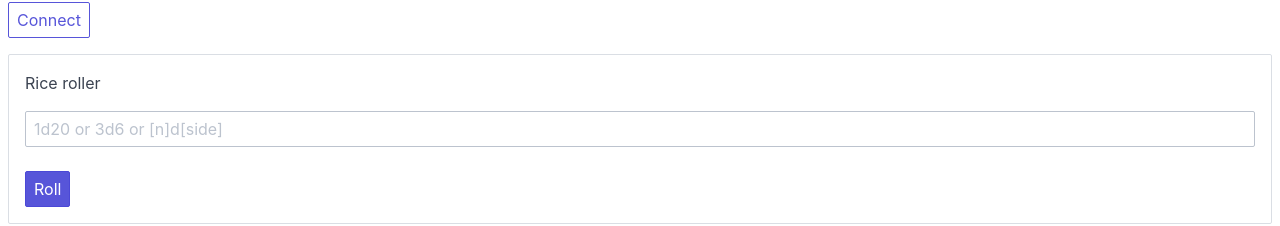
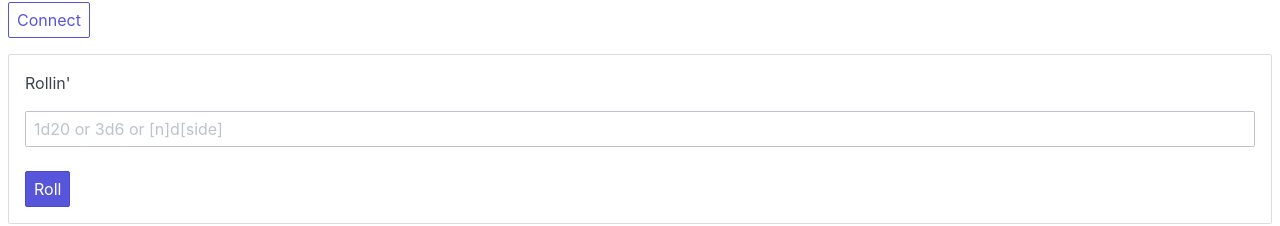
Before and after one commit to gvnn/dnd-tavern, a React (Create React App) app: page / in a window 1280 px wide. Shown: the part 216-442 px from the top of the page. Built offline with nearby package versions, Linux system fonts and the light colour scheme; what dice-typescript would draw is missing.

Commit message:
Change title

```diff
--- a/src/components/diceRoller.tsx
+++ b/src/components/diceRoller.tsx
@@ -35,7 +35,7 @@ export const DiceRoller = () => {
     <form onSubmit={rollDice}>
       <div className="panel">
         <div className="panel-header">
-          <div className="panel-title">Rice roller</div>
+          <div className="panel-title">Rollin'</div>
         </div>
         <div className="panel-body">
           <div className="form-group">
```
